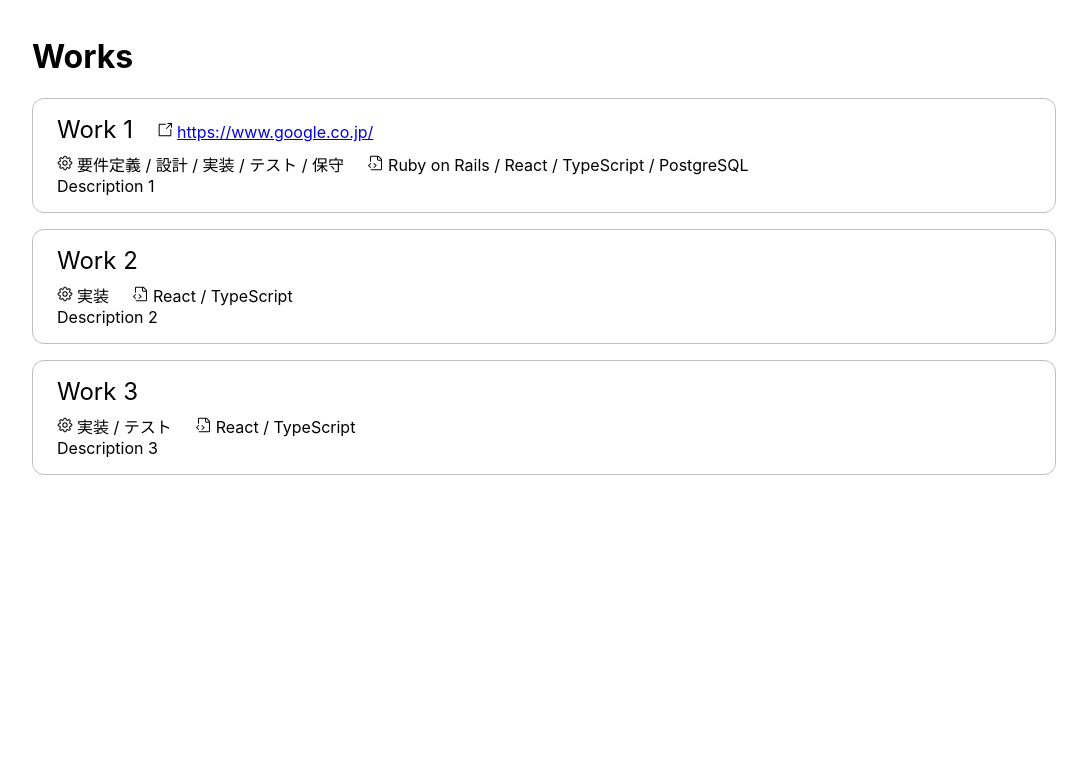
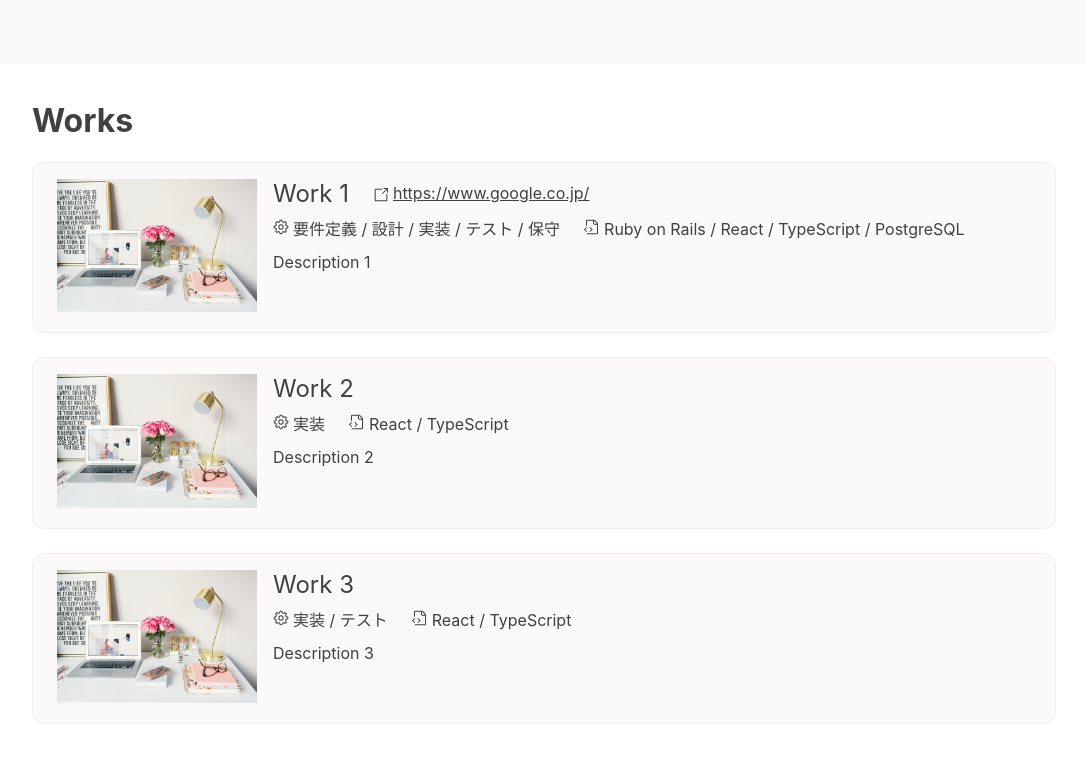
Before and after one commit to sjc-oono-t/portfolio, a React (Create React App) app in the folder frontend/app/: page / in a window 1280 px wide. Shown: the top 762 px of the page, without its empty margins (96-1183 px from the left). Built offline with nearby package versions, Linux system fonts and the light colour scheme.

Commit message:
M1mac 5/6実装分

```diff
--- a/frontend/app/src/App.tsx
+++ b/frontend/app/src/App.tsx
@@ -2,9 +2,9 @@ import { Works } from './Works';
 
 function App() {
   return (
-    <>
+    <div style={{ marginTop: '64px' }}>
       <Works/>
-    </>
+    </div>
   );
 }
 
--- a/frontend/app/src/Works/components/WorkItem/index.tsx
+++ b/frontend/app/src/Works/components/WorkItem/index.tsx
@@ -1,18 +1,31 @@
 import { WorkItemData } from "./interface";
 import { GoGear, GoFileCode, GoLinkExternal } from "react-icons/go";
-import { styled } from "styled-components"
+import { styled } from "styled-components";
+import image01 from "images/image01.jpg";
 
 const WorkItemBlock = styled.div`
-  border: 1px solid #BEBEBE;
+  border: 1px solid #f0efee;
   border-radius: 12px;
   padding: 16px 24px;
+  background: #FBF9FA;
+  display: flex;
+  gap: 16px;
   svg {
     margin-right: 4px;
   }
 `;
 
+const ImageBlock = styled.div`
+  width: 200px;
+  img {
+    width: 100%;
+  }
+`;
+
 const WorkItemHeader = styled.div`
   margin-bottom: 8px;
+  display: flex;
+  align-items: center;
 `;
 
 const Title = styled.span`
@@ -20,8 +33,16 @@ const Title = styled.span`
   font-size: 24px;
 `;
 
+const WorkItemLink = styled.a`
+  color: #404040;
+`;
+
 const WorkingProcess = styled.span`
   margin-right: 24px;
+`;
+
+const Discription = styled.div`
+  margin-top: 12px;
 `;
 
 interface Props {
@@ -32,16 +53,20 @@ interface Props {
 export const WorkItem: React.FC<Props> = (props) => {
   return (
     <WorkItemBlock className={props.className}>
+      <ImageBlock>
+        <img src={image01}></img>
+      </ImageBlock>
+      <div>
         <WorkItemHeader>
           <Title>
             {props.workItem.title}
           </Title>
           {
             props.workItem.url && <span>
-            <GoLinkExternal />
-            <a href={props.workItem.url} target="_blank"  rel="noreferrer">
+              <WorkItemLink href={props.workItem.url} target="_blank"  rel="noreferrer">
+                <GoLinkExternal style={{verticalAlign: "bottom"}} />
                 {props.workItem.url}
-            </a>
+              </WorkItemLink>
             </span>
           }
         </WorkItemHeader>
@@ -53,8 +78,9 @@ export const WorkItem: React.FC<Props> = (props) => {
           <GoFileCode />
           {props.workItem.technology.join(' / ')}
         </span>
-      <div>
+        <Discription>
           {props.workItem.description}
+        </Discription>
       </div>
     </WorkItemBlock>
   );
--- a/frontend/app/src/Works/index.tsx
+++ b/frontend/app/src/Works/index.tsx
@@ -7,7 +7,7 @@ const WorksWrapper = styled.div`
 `;
 
 const WorkItemWrapper = styled(WorkItem)`
-  margin-bottom: 16px;
+  margin-bottom: 24px;
 `;
 
 export const Works = () => {
--- /dev/null
+++ b/frontend/app/src/components/Header.tsx
@@ -0,0 +1,18 @@
+import { styled } from "styled-components";
+
+const HeaderSyle = styled.header`
+  position: fixed;
+  top: 0;
+  height: 64px;
+  width: 100%;
+  background: #FBF9FA;
+  display: flex;
+`;
+
+export const Header: React.FC = () => {
+  return (
+    <HeaderSyle >
+
+    </HeaderSyle>
+  );
+}
--- a/frontend/app/src/index.css
+++ b/frontend/app/src/index.css
@@ -5,6 +5,7 @@ body {
     sans-serif;
   -webkit-font-smoothing: antialiased;
   -moz-osx-font-smoothing: grayscale;
+  color: #404040;
 }
 
 code {
--- a/frontend/app/src/index.tsx
+++ b/frontend/app/src/index.tsx
@@ -3,12 +3,14 @@ import ReactDOM from 'react-dom/client';
 import './index.css';
 import App from './App';
 import reportWebVitals from './reportWebVitals';
+import { Header } from 'components/Header'
 
 const root = ReactDOM.createRoot(
   document.getElementById('root') as HTMLElement
 );
 root.render(
   <React.StrictMode>
+    <Header />
     <App />
   </React.StrictMode>
 );
```
Also changed, not shown: frontend/app/src/images/image01.jpg (added), 1 other file (tests, documents, lock files or other folders). Lines whose indentation alone changed are shown as unchanged.
